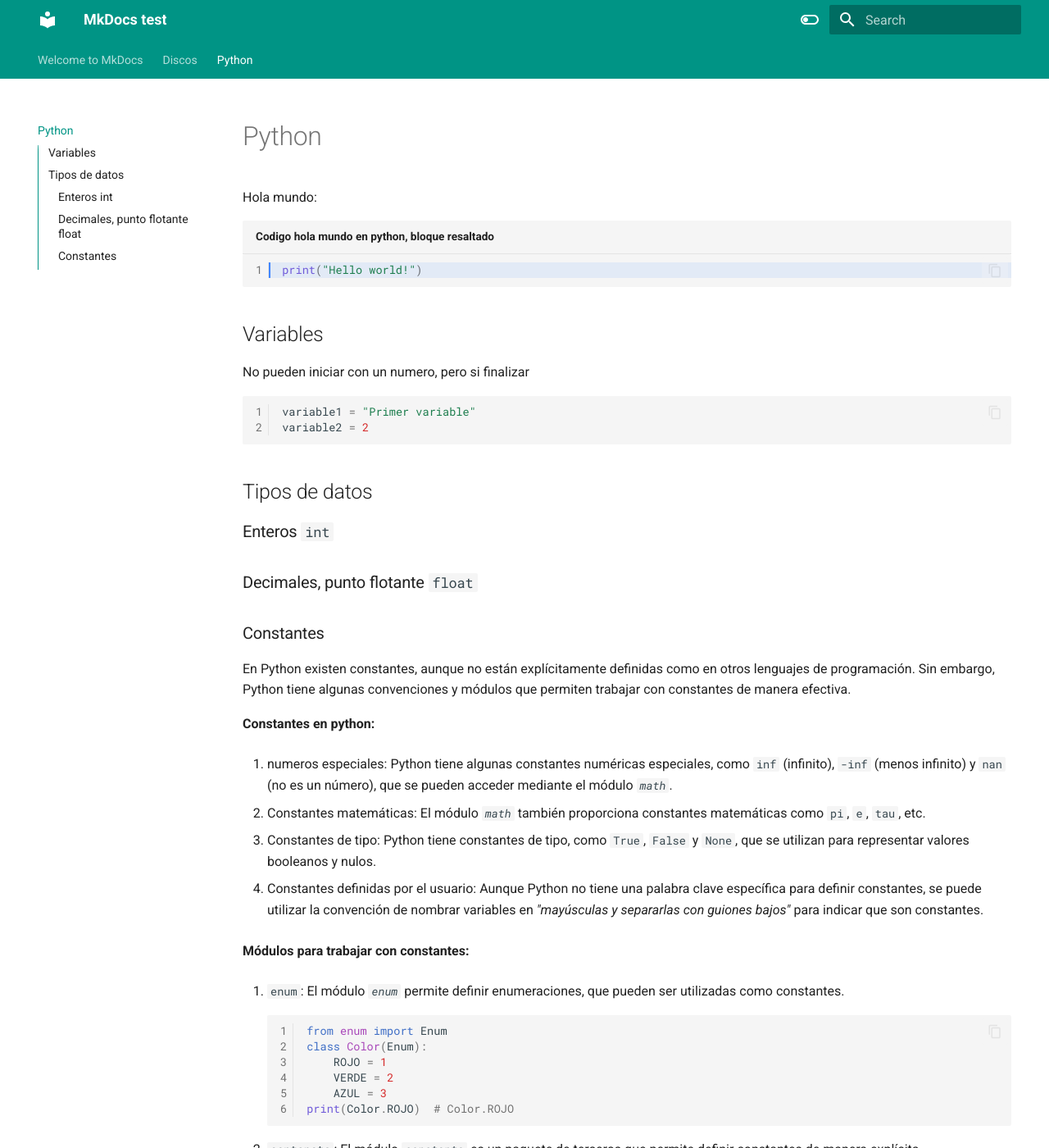
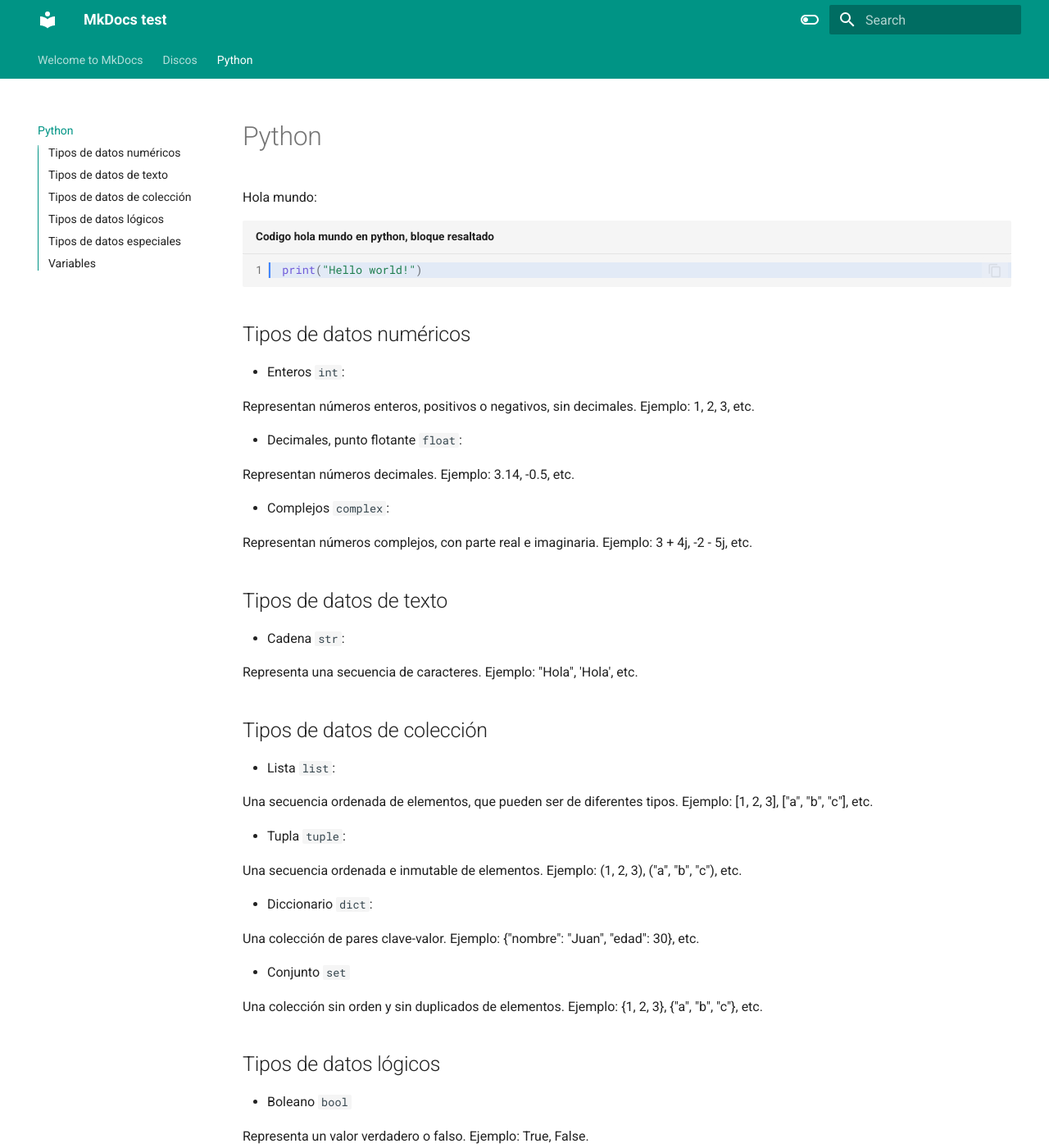
Before and after one commit to dariogonzalez-me/documentacion, an MkDocs documentation site: the page built from docs/python.md, in a window 1280 px wide and 1400 px high. Shown: the whole window at 82% size. Built offline with MkDocs 1.6.1 and Material for MkDocs 9.7.7, drawn with Linux system fonts in a browser that asks for light colours; some of the changed text lies outside the part shown.

Commit message:
contenido pagina py

````diff
--- a/docs/python.md
+++ b/docs/python.md
@@ -6,26 +6,63 @@ Hola mundo:
 print("Hello world!")
 ```
 
-## Variables
+## Tipos de datos numéricos
 
-No pueden iniciar con un numero, pero si finalizar
+* Enteros `int`:
 
-```py linenums="1"
-variable1 = "Primer variable"
-variable2 = 2
-```
+Representan números enteros, positivos o negativos, sin decimales. Ejemplo: 1, 2, 3, etc.
 
-## Tipos de datos
+* Decimales, punto flotante `float`:
 
-### Enteros `int`
+Representan números decimales. Ejemplo: 3.14, -0.5, etc.
 
-### Decimales, punto flotante `float`
+* Complejos `complex`:
 
-### Constantes
+Representan números complejos, con parte real e imaginaria. Ejemplo: 3 + 4j, -2 - 5j, etc.
+
+## Tipos de datos de texto
+
+* Cadena `str`:
+
+Representa una secuencia de caracteres. Ejemplo: "Hola", 'Hola', etc.
+
+## Tipos de datos de colección
+
+* Lista `list`:
+
+Una secuencia ordenada de elementos, que pueden ser de diferentes tipos. Ejemplo: [1, 2, 3], ["a", "b", "c"], etc.
+
+* Tupla `tuple`:
+
+Una secuencia ordenada e inmutable de elementos. Ejemplo: (1, 2, 3), ("a", "b", "c"), etc.
+
+* Diccionario `dict`:
+
+Una colección de pares clave-valor. Ejemplo: {"nombre": "Juan", "edad": 30}, etc.
+
+* Conjunto `set`
+
+Una colección sin orden y sin duplicados de elementos. Ejemplo: {1, 2, 3}, {"a", "b", "c"}, etc.
+
+## Tipos de datos lógicos
+
+* Boleano `bool`
+
+Representa un valor verdadero o falso. Ejemplo: True, False.
+
+## Tipos de datos especiales
+
+* NoneType `none`
+
+Representa la ausencia de valor.
+
+* Bytes `bytes`
+
+Representa una secuencia de bytes.
+
+**Constantes:**
 
 En Python existen constantes, aunque no están explícitamente definidas como en otros lenguajes de programación. Sin embargo, Python tiene algunas convenciones y módulos que permiten trabajar con constantes de manera efectiva.
-
-**Constantes en python:**
 
 1. numeros especiales:
     Python tiene algunas constantes numéricas especiales, como `inf` (infinito), `-inf` (menos infinito) y `nan` (no es un número), que se pueden acceder mediante el módulo *`math`*.
@@ -61,3 +98,12 @@ En Python existen constantes, aunque no están explícitamente definidas como en
         constants.DEFINE_INT('MI_CONSTANTE', 42)
         print(constants.MI_CONSTANTE)  # 42
     ```
+
+## Variables
+
+No pueden iniciar con un numero, pero si finalizar
+
+```py linenums="1"
+variable1 = "Primer variable"
+variable2 = 2
+```
````
